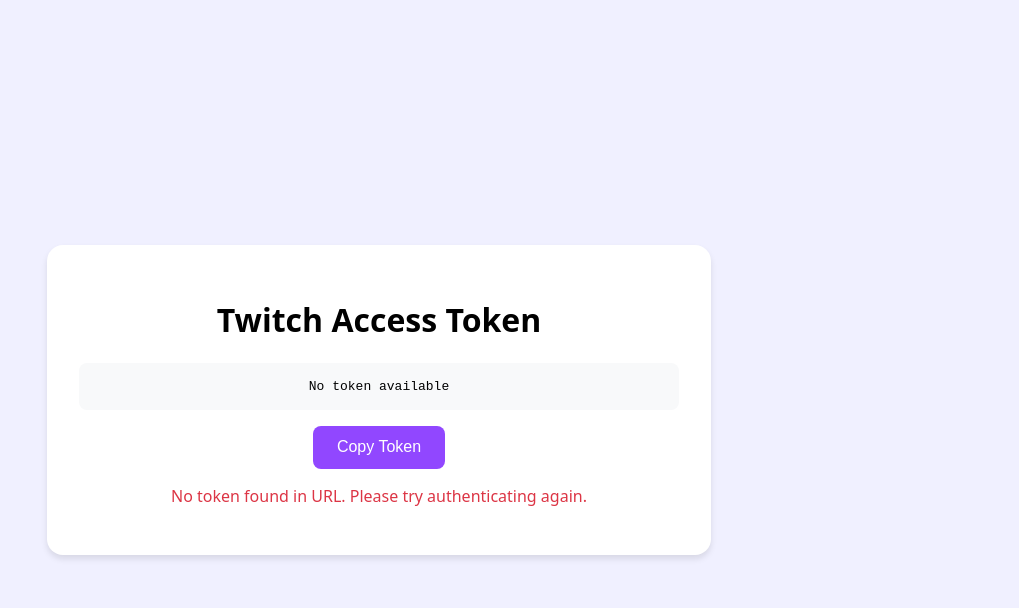
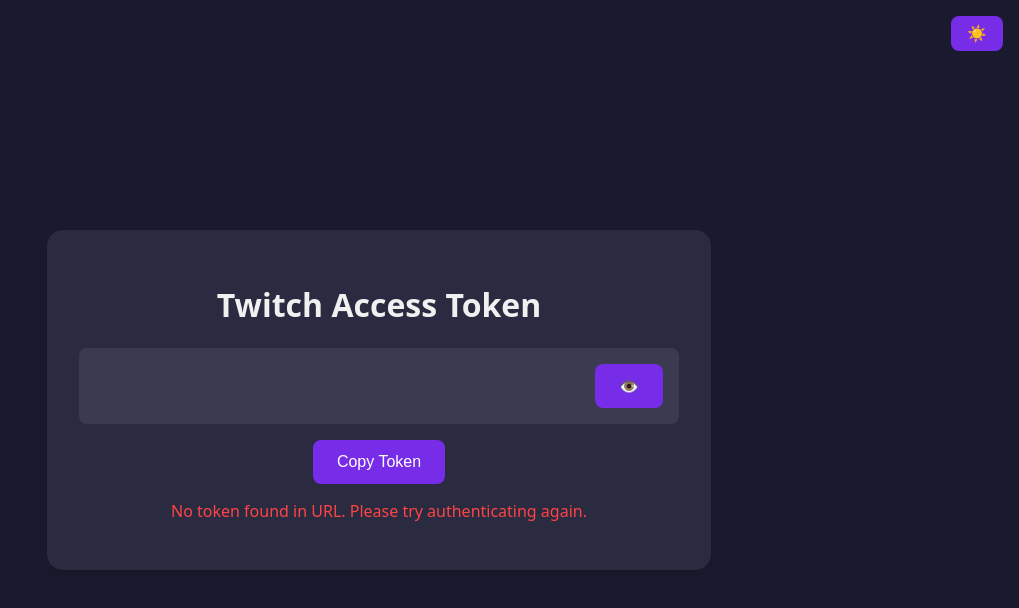
Before and after one commit to Civermau/twitch-raft-oAuth, a plain HTML site: page index.html in a window 1280 px wide. Shown: the whole page, without its empty margins (261-1280 px from the left). Drawn offline with Linux system fonts and the light colour scheme.

Commit message:
Enhance token generator with dark mode and improved UX

```diff
--- a/index.html
+++ b/index.html
@@ -5,19 +5,45 @@
     <meta name="viewport" content="width=device-width, initial-scale=1.0">
     <title>Twitch Token Generator - Civermau.dev</title>
     <style>
+        /* Light mode (default) */
+        :root {
+            --bg-color: #f0f0ff;
+            --container-bg: white;
+            --text-color: #333;
+            --token-bg: #f8f9fa;
+            --button-bg: #9147ff;
+            --button-hover: #772ce8;
+            --success-color: #22863a;
+            --error-color: #dc3545;
+        }
+
+        /* Dark mode */
+        [data-theme="dark"] {
+            --bg-color: #1a1a2e;
+            --container-bg: #2a2a40;
+            --text-color: #f0f0f0;
+            --token-bg: #3a3a50;
+            --button-bg: #772ce8;
+            --button-hover: #9147ff;
+            --success-color: #4caf50;
+            --error-color: #ff4444;
+        }
+
         body {
             font-family: system-ui, -apple-system, sans-serif;
-            background-color: #f0f0ff;
+            background-color: var(--bg-color);
+            color: var(--text-color);
             min-height: 100vh;
             margin: 0;
             display: flex;
             flex-direction: column;
             align-items: center;
             justify-content: center;
+            transition: background-color 0.3s, color 0.3s;
         }
 
         .container {
-            background: white;
+            background: var(--container-bg);
             padding: 2rem;
             border-radius: 1rem;
             box-shadow: 0 4px 6px rgba(0, 0, 0, 0.1);
@@ -27,16 +53,35 @@
         }
 
         .token-box {
-            background: #f8f9fa;
+            background: var(--token-bg);
             padding: 1rem;
             border-radius: 0.5rem;
             word-break: break-all;
             font-family: monospace;
             margin: 1rem 0;
+            display: flex;
+            align-items: center;
+            justify-content: space-between;
+        }
+
+        .token-box input {
+            border: none;
+            background: transparent;
+            color: var(--text-color);
+            font-family: monospace;
+            width: 80%;
+            outline: none;
+        }
+
+        .buttons {
+            display: flex;
+            gap: 0.5rem;
+            justify-content: center;
+            margin-top: 1rem;
         }
 
         button {
-            background: #9147ff;
+            background: var(--button-bg);
             color: white;
             border: none;
             padding: 0.8rem 1.5rem;
@@ -47,24 +92,43 @@
         }
 
         button:hover {
-            background: #772ce8;
+            background: var(--button-hover);
         }
 
         .success {
-            color: #22863a;
+            color: var(--success-color);
             margin-top: 1rem;
             display: none;
         }
+
+        .theme-toggle {
+            position: fixed;
+            top: 1rem;
+            right: 1rem;
+            background: var(--button-bg);
+            color: white;
+            border: none;
+            padding: 0.5rem 1rem;
+            border-radius: 0.5rem;
+            cursor: pointer;
+        }
     </style>
 </head>
-<body>
+<body data-theme="dark">
     <div class="container">
         <h1>Twitch Access Token</h1>
-        <div id="token-display" class="token-box">Loading token...</div>
-        <button onclick="copyToken()">Copy Token</button>
+        <div class="token-box">
+            <input type="password" id="token-input" readonly>
+            <button onclick="toggleTokenVisibility()" id="toggle-visibility">👁️</button>
+        </div>
+        <div class="buttons">
+            <button onclick="copyToken()">Copy Token</button>
+        </div>
         <div id="copy-success" class="success">Token copied to clipboard!</div>
-        <p id="error-message" style="color: #dc3545; display: none;">No token found in URL. Please try authenticating again.</p>
+        <p id="error-message" style="color: var(--error-color); display: none;">No token found in URL. Please try authenticating again.</p>
     </div>
+
+    <button class="theme-toggle" onclick="toggleTheme()">☀️</button>
 
     <script>
         // Extract token from URL fragment
@@ -77,27 +141,65 @@
         // Display token or error
         function displayToken() {
             const token = getTokenFromURL();
-            const tokenDisplay = document.getElementById('token-display');
+            const tokenInput = document.getElementById('token-input');
             const errorMessage = document.getElementById('error-message');
 
             if (token) {
-                tokenDisplay.textContent = token;
+                tokenInput.value = token;
                 errorMessage.style.display = 'none';
+                autoCopyToken(token); // Auto-copy token
             } else {
-                tokenDisplay.textContent = 'No token available';
+                tokenInput.value = '';
                 errorMessage.style.display = 'block';
             }
         }
 
-        // Copy token to clipboard
+        // Auto-copy token to clipboard
+        function autoCopyToken(token) {
+            navigator.clipboard.writeText(token).then(() => {
+                const success = document.getElementById('copy-success');
+                success.textContent = 'Token automatically copied to clipboard!';
+                success.style.display = 'block';
+                setTimeout(() => success.style.display = 'none', 3000);
+            });
+        }
+
+        // Copy token to clipboard manually
         function copyToken() {
             const token = getTokenFromURL();
             if (token) {
                 navigator.clipboard.writeText(token).then(() => {
                     const success = document.getElementById('copy-success');
+                    success.textContent = 'Token copied to clipboard!';
                     success.style.display = 'block';
                     setTimeout(() => success.style.display = 'none', 2000);
                 });
+            }
+        }
+
+        // Toggle token visibility
+        function toggleTokenVisibility() {
+            const tokenInput = document.getElementById('token-input');
+            const toggleButton = document.getElementById('toggle-visibility');
+            if (tokenInput.type === 'password') {
+                tokenInput.type = 'text';
+                toggleButton.textContent = '🙈';
+            } else {
+                tokenInput.type = 'password';
+                toggleButton.textContent = '👁️';
+            }
+        }
+
+        // Toggle dark/light mode
+        function toggleTheme() {
+            const body = document.body;
+            const themeToggle = document.querySelector('.theme-toggle');
+            if (body.getAttribute('data-theme') === 'dark') {
+                body.removeAttribute('data-theme');
+                themeToggle.textContent = '🌙';
+            } else {
+                body.setAttribute('data-theme', 'dark');
+                themeToggle.textContent = '☀️';
             }
         }
 
```
